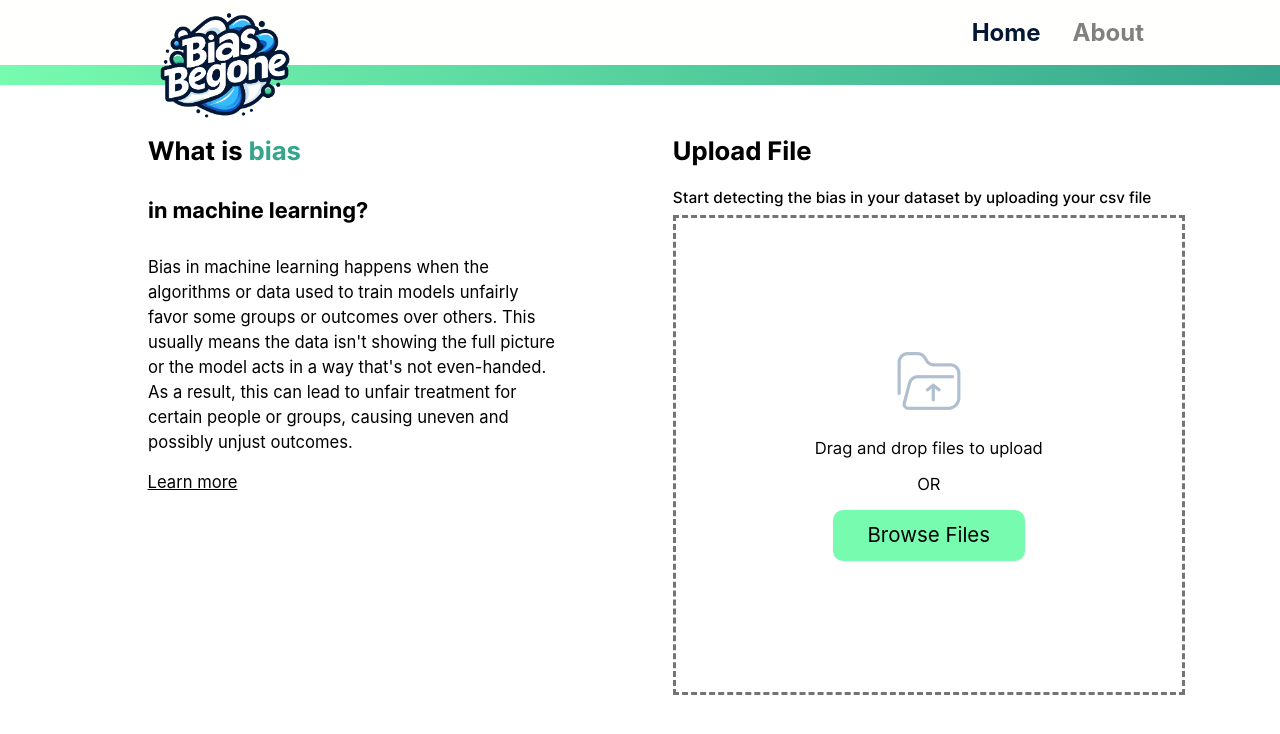
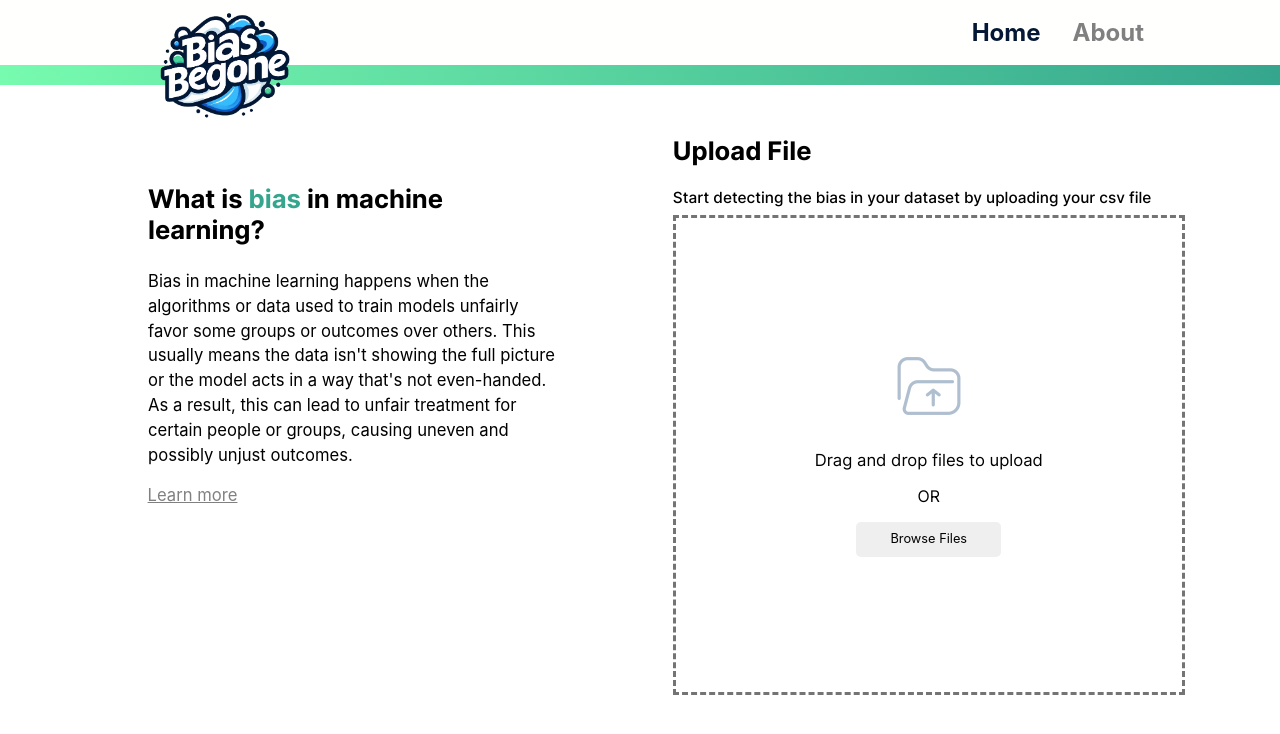
Before and after one commit to shrays/bias-begone, a React (Create React App) app in the folder React/bias-app/: page / in a window 1280 px wide. Shown: the top 734 px of the page. Built offline with nearby package versions, Linux system fonts and the light colour scheme.

Commit message:
ui fixes

```diff
--- a/React/bias-app/src/components/fileUpload.js
+++ b/React/bias-app/src/components/fileUpload.js
@@ -26,10 +26,10 @@ const FileUploadArea = ({
           <>
             <img
               src={require("../Assets/upload.png")}
-              style={{ width: "5vw", height: "5vw", marginBottom: "2vw" }}
+              style={{ width: "5vw", height: "5vw", marginBottom: "2rem" }}
             />
             <p> Drag and drop files to upload </p>
-            <p style={{ fontSize: "1.3vw" }}>OR</p>
+            <p style={{ fontSize: "1rem" }}>OR</p>
             <input
               className="uploadButton"
               type="file"
@@ -39,7 +39,8 @@ const FileUploadArea = ({
               ref={inputref}
             />
             <button
-              className="uploadButton"
+              className="smallButton"
+              style={{ width: "145px", height: "35px" }}
               onClick={() => inputref.current.click()}
             >
               Browse Files
@@ -56,22 +57,6 @@ const FileUploadArea = ({
               <p key={idx}>{file.name}</p>
             ))}
             <div className="actions">
-              <div style={{ marginTop: "8px" }}>
-                <button
-                  className="smallButton"
-                  onClick={() => {
-                    setFiles(null);
-                    setIsEditingButtonVisible(false);
-                  }}
-                  style={{ marginRight: "1vw" }}
-                >
-                  Cancel
-                </button>
-                <button className="smallButton" onClick={HandleUpload}>
-                  Upload
-                </button>
-              </div>
-              <div style={{ marginTop: "10px" }}>
               {isEditingButtonVisible ? (
                 <div>
                   <div
@@ -92,14 +77,26 @@ const FileUploadArea = ({
                   <div
                     style={{
                       display: "flex",
-                        flexDirection: "column",
+                      flexDirection: "row",
                       alignItems: "center",
                       marginTop: "12px",
+                      width: "200px",
+                      justifyContent: "space-around",
                     }}
                   >
                     <button
+                      className="cancelButton"
+                      onClick={() => {
+                        setFiles(null);
+                        setIsEditingButtonVisible(false);
+                      }}
+                      style={{ marginRight: "1vw", width: "80px" }}
+                    >
+                      Cancel
+                    </button>
+                    <button
                       className="smallButton"
-                        style={{ width: "70px" }}
+                      style={{ width: "100px" }}
                       onClick={HandleStart}
                     >
                       Start
@@ -107,9 +104,29 @@ const FileUploadArea = ({
                   </div>
                 </div>
               ) : (
+                <div style={{ marginTop: "8px" }}>
+                  <button
+                    className="cancelButton"
+                    onClick={() => {
+                      setFiles(null);
+                      setIsEditingButtonVisible(false);
+                    }}
+                    style={{ marginRight: "1vw" }}
+                  >
+                    Cancel
+                  </button>
+                  <button className="smallButton" onClick={HandleUpload}>
+                    Upload
+                  </button>
+                </div>
+              )}
+              {/* <div style={{ marginTop: "10px" }}>
+                {isEditingButtonVisible ? (
+
+                ) : (
                   <p>Please click upload</p>
                 )}
-              </div>
+              </div> */}
             </div>
           </>
         )}
--- a/React/bias-app/src/index.css
+++ b/React/bias-app/src/index.css
@@ -108,6 +108,23 @@ h2 {
   }
 }
 
+.cancelButton {
+  width: 5vw;
+  height: 2vw;
+  flex-shrink: 0;
+  fill: #fff;
+  border: none;
+  transition: background-color 0.3s, color 0.3s;
+  border-radius: 5px;
+  font-size: 1vw;
+  color: #000;
+
+  &:hover {
+    background-color: #ff6966; /* Change background color on hover */
+    color: #fff; /* Change text color on hover */
+  }
+}
+
 @font-face {
   font-family: "Inter";
   src: url("Fonts/Inter.ttf") format("truetype");
@@ -153,7 +170,7 @@ h2 {
 .textButton {
   background-color: transparent; /* Makes the background transparent */
   border: none; /* Removes the border */
-  color: #000000; /* Sets the initial color of the button text */
+  color: grey; /* Sets the initial color of the button text */
   text-decoration: underline; /* Underlines the text */
   font-size: 1.3vw;
   cursor: pointer; /* Changes the cursor to signify it's clickable */
--- a/React/bias-app/src/pages/index.js
+++ b/React/bias-app/src/pages/index.js
@@ -183,11 +183,12 @@ const Home = () => {
     return (
       <div className="flex-container">
         <div className="flex-left">
-          <h1 style={{ left: "10vw" }}>
+          <h1 style={{ left: "10vw", marginBottom: "3rem", marginTop: "3rem" }}>
             <span>What is </span>
             <span style={{ color: "#35a68d" }}>bias</span>
+            <span> in machine learning? </span>
           </h1>
-          <h1
+          {/* <h1
             style={{
               left: "10vw",
               fontSize: "1.7vw",
@@ -196,7 +197,7 @@ const Home = () => {
             }}
           >
             in machine learning?
-          </h1>
+          </h1> */}
           <div className="justified">
             Bias in machine learning happens when the algorithms or data used to
             train models unfairly favor some groups or outcomes over others.
```
Also changed, not shown: 8 other files (tests, documents, lock files or other folders). Lines whose indentation alone changed are shown as unchanged.
